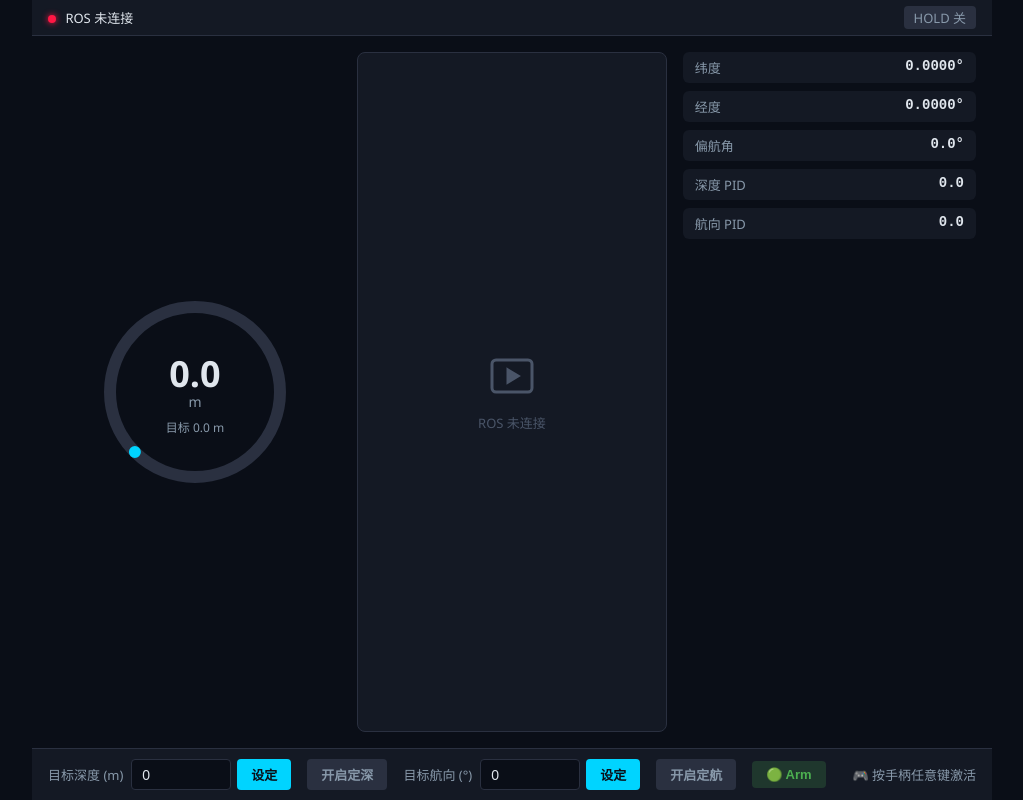
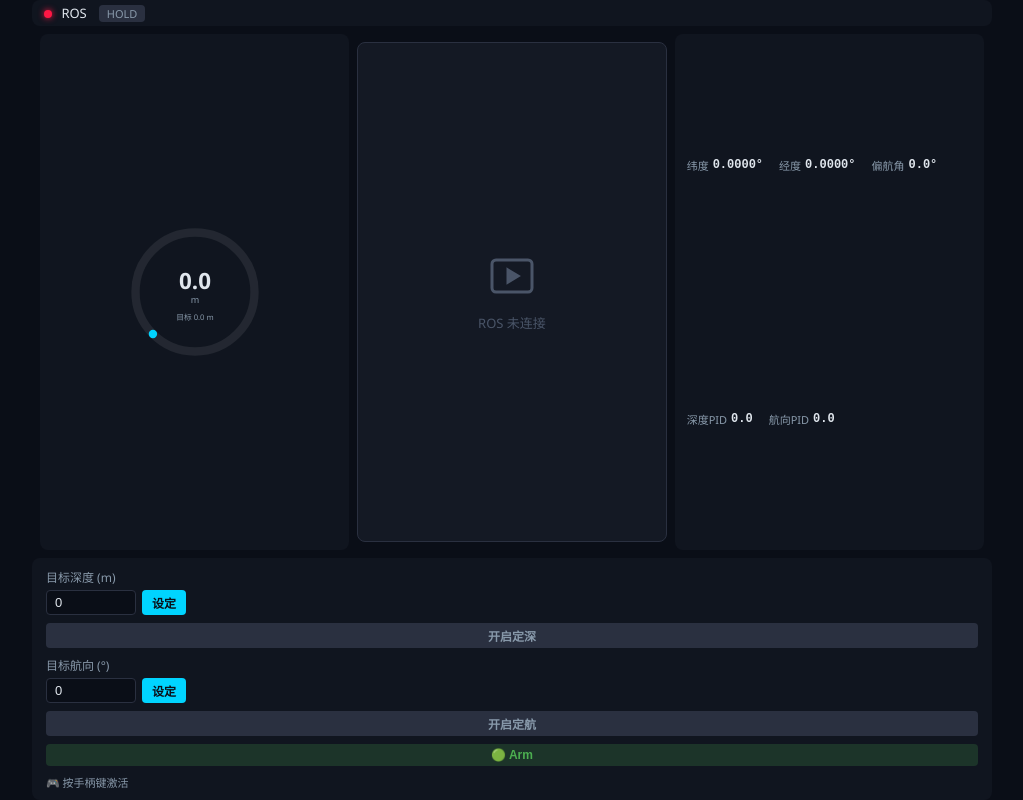
Before and after one commit to oneBuYi/rov-ros, a Vue app in the folder src/rov_gcs/rov_gcs/frontend/: page / in a window 1280 px wide. Shown: the whole page, without its empty margins (128-1151 px from the left). Built offline with nearby package versions, Linux system fonts and the light colour scheme; no server answers.

Commit message:
refactor(web-ui): restyle HUD components with semi-transparent theme

```diff
--- a/src/rov_gcs/rov_gcs/frontend/src/components/ControlPanel.vue
+++ b/src/rov_gcs/rov_gcs/frontend/src/components/ControlPanel.vue
@@ -1,5 +1,7 @@
 <template>
   <div class="control-panel">
+    <p v-if="error" class="error">{{ error }}</p>
+
     <!-- 深度控制 -->
     <div class="ctrl-group">
       <label>目标深度 (m)</label>
@@ -9,12 +11,11 @@
           type="number"
           step="0.1"
           min="0"
-          placeholder="输入深度"
+          placeholder="深度"
           @keyup.enter="handleSetDepthTarget"
         />
         <button :disabled="sending" @click="handleSetDepthTarget">设定</button>
       </div>
-      <p v-if="error" class="error">{{ error }}</p>
     </div>
     <button
       class="hold-btn"
@@ -35,7 +36,7 @@
           step="1"
           min="0"
           max="360"
-          placeholder="输入航向"
+          placeholder="航向"
           @keyup.enter="handleSetHeadingTarget"
         />
         <button :disabled="sending" @click="handleSetHeadingTarget">设定</button>
@@ -62,7 +63,7 @@
 
     <div class="gamepad-status">
       <template v-if="gamepadConnected">🎮 手柄已连接</template>
-      <template v-else>🎮 按手柄任意键激活</template>
+      <template v-else>🎮 按手柄键激活</template>
     </div>
   </div>
 </template>
@@ -169,46 +170,44 @@ async function handleHeadingHold() {
 <style scoped>
 .control-panel {
   display: flex;
-  flex-wrap: wrap;
-  align-items: center;
-  gap: 12px 16px;
-  padding: 10px 16px;
-  background: #141924;
-  border-top: 1px solid #2a3040;
+  flex-direction: column;
+  gap: 8px;
+  padding: 10px 14px;
+  background: rgba(20, 25, 36, 0.65);
+  border-radius: 8px;
 }
 .ctrl-group {
   display: flex;
-  align-items: center;
-  gap: 8px;
+  flex-direction: column;
+  gap: 4px;
 }
 .ctrl-group label {
   color: #8899aa;
-  font-size: 13px;
-  white-space: nowrap;
+  font-size: 12px;
 }
 .input-row {
   display: flex;
   gap: 6px;
 }
 input {
-  width: 100px;
-  padding: 6px 10px;
+  width: 90px;
+  padding: 4px 8px;
   border: 1px solid #2a3040;
   border-radius: 4px;
   background: #0a0e17;
   color: #e0e6ed;
-  font-size: 14px;
+  font-size: 13px;
 }
 input:focus {
   outline: none;
   border-color: #00d4ff;
 }
 button {
-  padding: 6px 14px;
+  padding: 4px 10px;
   border: none;
   border-radius: 4px;
   cursor: pointer;
-  font-size: 13px;
+  font-size: 12px;
   background: #00d4ff;
   color: #0a0e17;
   font-weight: 600;
@@ -222,13 +221,13 @@ button:disabled {
   color: #8899aa;
 }
 .hold-btn.active {
-  background: #00d4ff33;
+  background: rgba(0, 212, 255, 0.2);
   color: #00d4ff;
 }
 .error {
   color: #ff6b6b;
-  font-size: 12px;
-  margin-left: 8px;
+  font-size: 11px;
+  margin: 0;
 }
 .arm-btn {
   background: #2a3040;
@@ -236,16 +235,15 @@ button:disabled {
   font-weight: 600;
 }
 .arm-btn.armed {
-  background: #ff6b6b33;
+  background: rgba(255, 107, 107, 0.2);
   color: #ff6b6b;
 }
 .arm-btn.disarmed {
-  background: #4caf5033;
+  background: rgba(76, 175, 80, 0.2);
   color: #4caf50;
 }
 .gamepad-status {
-  margin-left: auto;
-  font-size: 13px;
+  font-size: 11px;
   color: #8899aa;
 }
 </style>
--- a/src/rov_gcs/rov_gcs/frontend/src/components/DepthGauge.vue
+++ b/src/rov_gcs/rov_gcs/frontend/src/components/DepthGauge.vue
@@ -4,7 +4,7 @@
       <!-- Background arc -->
       <circle
         cx="100" cy="100" r="85"
-        fill="none" stroke="#2a3040" stroke-width="12"
+        fill="none" stroke="rgba(255,255,255,0.08)" stroke-width="12"
       />
       <!-- Value arc -->
       <circle
@@ -41,7 +41,7 @@ const props = defineProps<{
 
 const maxDepth = computed(() => props.maxDepth || 10)
 const ratio = computed(() =>
-  Math.min(props.depth / maxDepth.value, 1.0)
+  Math.max(0, Math.min(props.depth / maxDepth.value, 1.0))
 )
 const arcLength = computed(() => Math.round(ratio.value * 400))
 
@@ -57,23 +57,25 @@ const gaugeColor = computed(() => {
   display: flex;
   justify-content: center;
   align-items: center;
-  padding: 16px;
+  padding: 8px;
+  background: rgba(20, 25, 36, 0.65);
+  border-radius: 8px;
 }
 .gauge-svg {
-  width: 200px;
-  height: 200px;
+  width: 140px;
+  height: 140px;
 }
 .depth-value {
-  font-size: 36px;
+  font-size: 32px;
   font-weight: 700;
   fill: #e0e6ed;
 }
 .depth-unit {
-  font-size: 14px;
+  font-size: 13px;
   fill: #8899aa;
 }
 .target-text {
-  font-size: 12px;
+  font-size: 11px;
   fill: #8899aa;
 }
 </style>
--- a/src/rov_gcs/rov_gcs/frontend/src/components/StatusBar.vue
+++ b/src/rov_gcs/rov_gcs/frontend/src/components/StatusBar.vue
@@ -2,11 +2,10 @@
   <div class="status-bar">
     <span class="indicator">
       <span class="dot" :class="rosConnected ? 'green' : 'red'"></span>
-      {{ rosConnected ? 'ROS 已连接' : 'ROS 未连接' }}
+      ROS
     </span>
-    <span class="spacer"></span>
     <span class="hold-badge" :class="holdEnabled ? 'active' : ''">
-      HOLD {{ holdEnabled ? '开' : '关' }}
+      HOLD
     </span>
   </div>
 </template>
@@ -22,9 +21,10 @@ defineProps<{
 .status-bar {
   display: flex;
   align-items: center;
-  padding: 6px 16px;
-  background: #141924;
-  border-bottom: 1px solid #2a3040;
+  gap: 12px;
+  padding: 4px 12px;
+  background: rgba(20, 25, 36, 0.65);
+  border-radius: 8px;
   font-size: 13px;
 }
 .dot {
@@ -42,14 +42,12 @@ defineProps<{
   background: #ff1744;
   box-shadow: 0 0 6px #ff1744;
 }
-.spacer {
-  flex: 1;
-}
 .hold-badge {
-  padding: 2px 10px;
+  padding: 1px 8px;
   border-radius: 4px;
   background: #2a3040;
   color: #8899aa;
+  font-size: 11px;
 }
 .hold-badge.active {
   background: #00d4ff33;
--- a/src/rov_gcs/rov_gcs/frontend/src/components/TelemetryPanel.vue
+++ b/src/rov_gcs/rov_gcs/frontend/src/components/TelemetryPanel.vue
@@ -13,11 +13,11 @@
       <span class="value">{{ yaw.toFixed(1) }}°</span>
     </div>
     <div class="telem-item">
-      <span class="label">深度 PID</span>
+      <span class="label">深度PID</span>
       <span class="value">{{ verticalPwm.toFixed(1) }}</span>
     </div>
     <div class="telem-item">
-      <span class="label">航向 PID</span>
+      <span class="label">航向PID</span>
       <span class="value">{{ yawPwm.toFixed(1) }}</span>
     </div>
   </div>
@@ -36,24 +36,25 @@ defineProps<{
 <style scoped>
 .telemetry-panel {
   display: flex;
-  flex-direction: column;
-  gap: 8px;
-  padding: 8px;
+  flex-wrap: wrap;
+  gap: 4px;
+  padding: 6px;
+  background: rgba(20, 25, 36, 0.65);
+  border-radius: 8px;
 }
 .telem-item {
   display: flex;
-  justify-content: space-between;
-  padding: 6px 12px;
-  background: #141924;
-  border-radius: 6px;
+  align-items: center;
+  gap: 4px;
+  padding: 2px 6px;
 }
 .label {
   color: #8899aa;
-  font-size: 13px;
+  font-size: 11px;
 }
 .value {
   color: #e0e6ed;
-  font-size: 14px;
+  font-size: 12px;
   font-weight: 600;
   font-family: monospace;
 }
```
